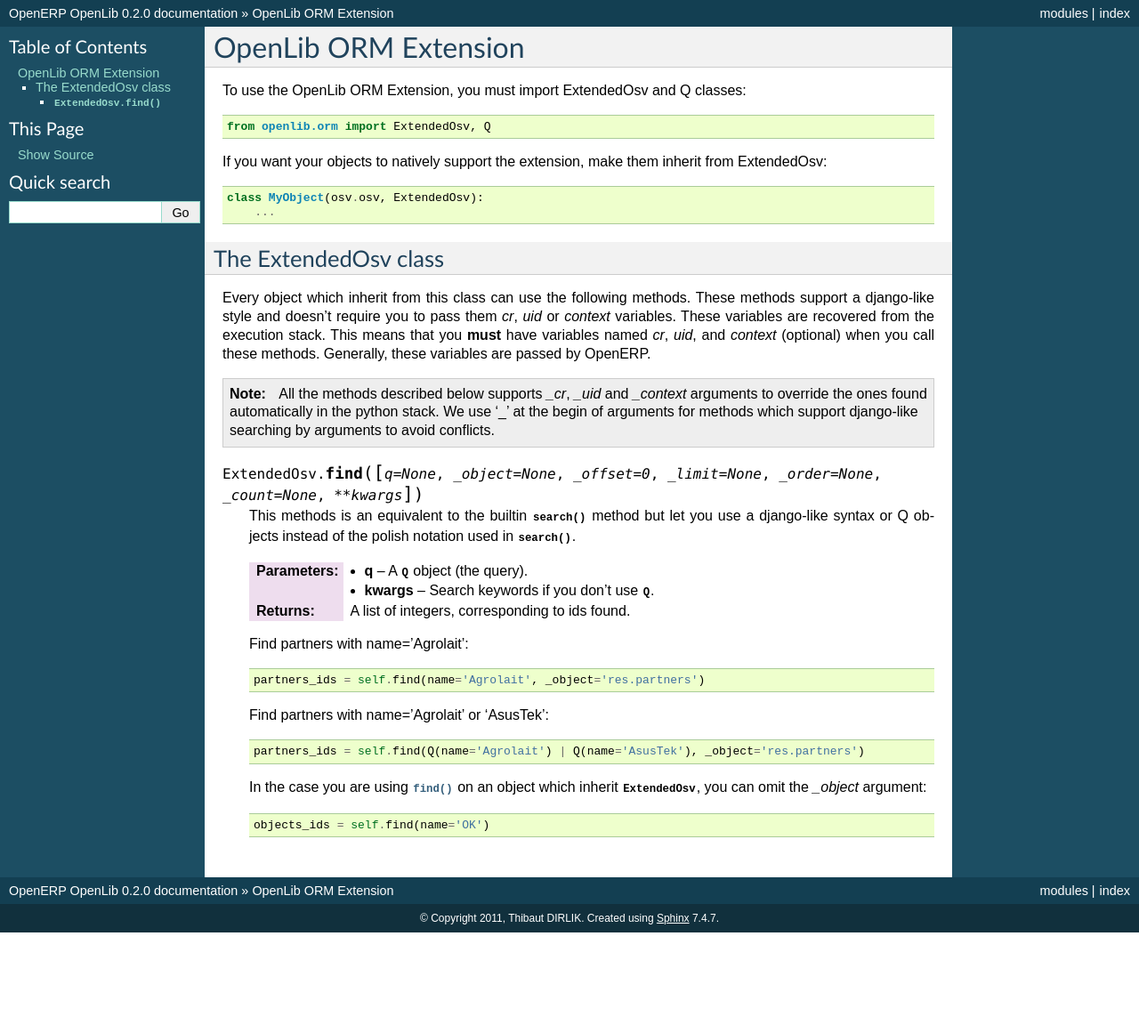
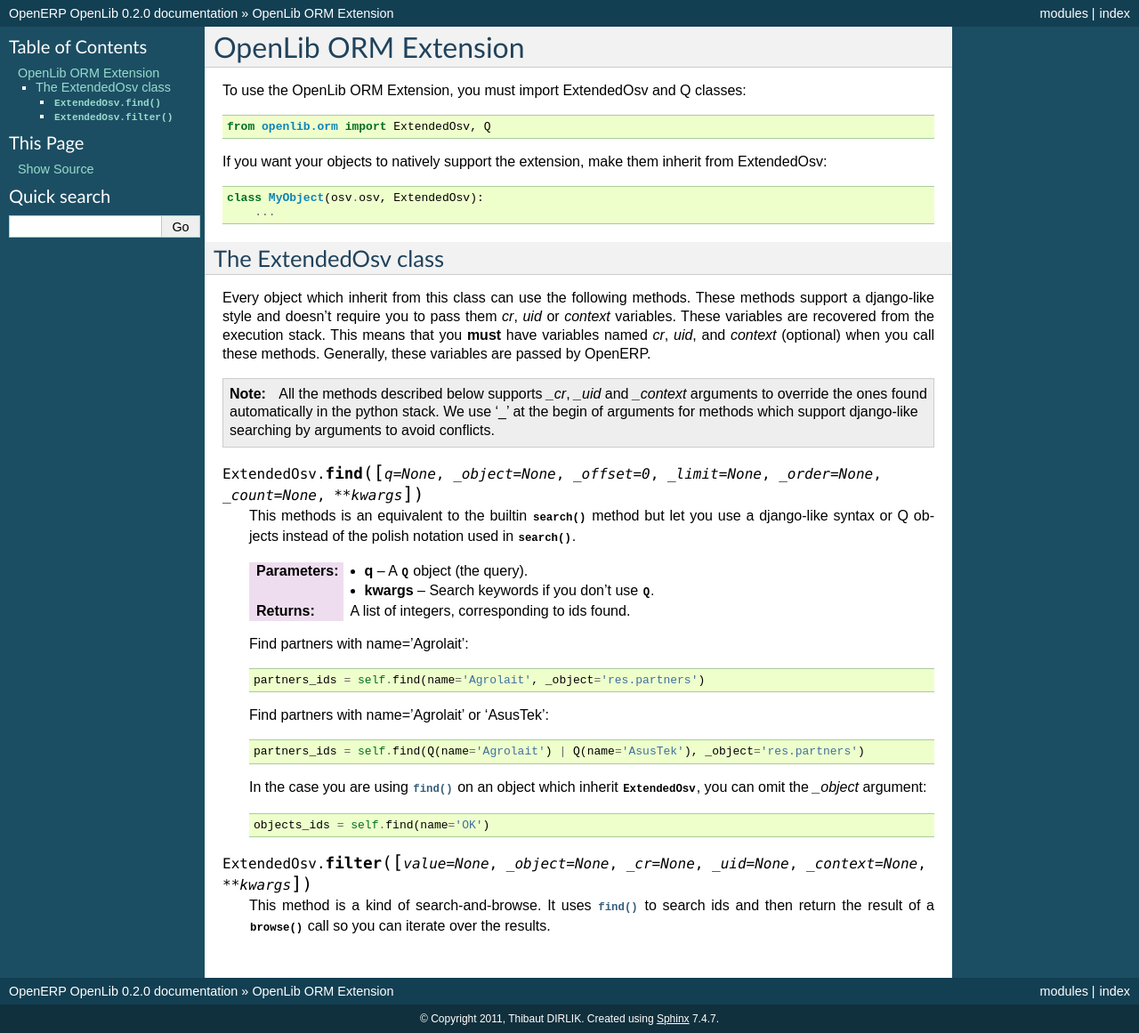
Before and after one commit to WE2BS/openerp-openlib, a Sphinx documentation site: the page built from docs/orm.rst, in a window 1280 px wide. Shown: the whole page at 89% size. Built offline with Sphinx 7.4.7, drawn with Linux system fonts in a browser that asks for light colours; before the commit the page ends 1048 px from its top, so only the background shows below that.

Commit message:
Started filter() documentation.

```diff
--- a/docs/orm.rst
+++ b/docs/orm.rst
@@ -51,3 +51,8 @@
     argument: ::
 
         objects_ids = self.find(name='OK')
+
+.. method:: ExtendedOsv.filter([value=None, _object=None, _cr=None, _uid=None, _context=None, **kwargs])
+
+    This method is a kind of search-and-browse. It uses :meth:`find` to search ids and then return the result of a
+    :meth:`browse` call so you can iterate over the results.
```
